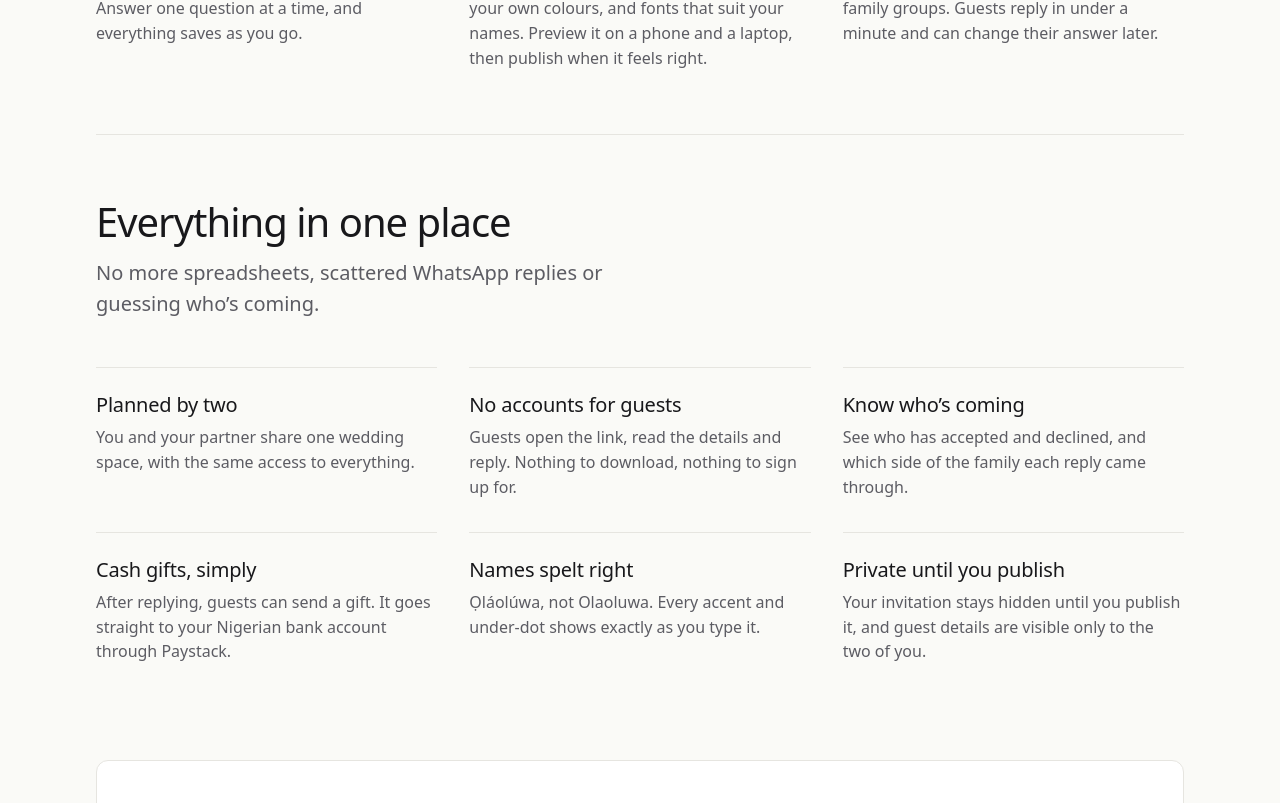
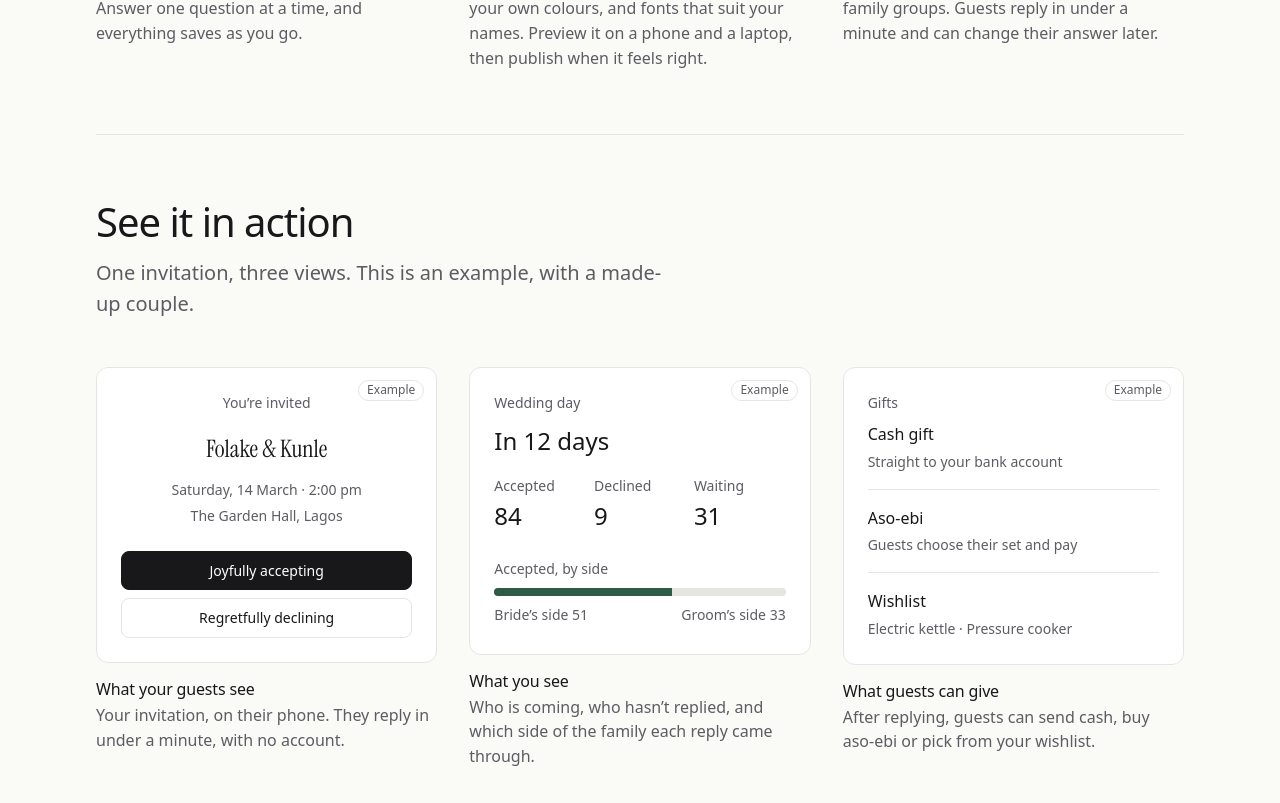
Before and after one commit to theseyipeters/alarina, a React (Vite) app: page / in a window 1280 px wide. Shown: the part 1097-1900 px from the top of the page. Built offline with nearby package versions, Linux system fonts and the light colour scheme; no server answers.

Commit message:
Add SeeItInAction component to Home page for enhanced user engagement

```diff
--- /dev/null
+++ b/src/components/SeeItInAction.css
@@ -0,0 +1,152 @@
+.demo-grid {
+  display: grid;
+  gap: var(--space-8);
+}
+
+@media (min-width: 56rem) {
+  .demo-grid {
+    grid-template-columns: repeat(3, 1fr);
+  }
+}
+
+.demo {
+  margin: 0;
+}
+
+.demo figcaption h3 {
+  margin: var(--space-4) 0 var(--space-1);
+  font-size: var(--text-base);
+}
+
+.demo figcaption p {
+  margin: 0;
+}
+
+.demo-card {
+  position: relative;
+  min-height: 17rem;
+  padding: var(--space-6);
+  background: var(--surface);
+  border: 1px solid var(--border);
+  border-radius: var(--radius-lg);
+}
+
+.demo-card--invite {
+  text-align: center;
+}
+
+.demo-tag {
+  position: absolute;
+  top: var(--space-3);
+  right: var(--space-3);
+  padding: 0 var(--space-2);
+  font-size: var(--text-xs);
+  color: var(--text-muted);
+  border: 1px solid var(--border);
+  border-radius: 999px;
+}
+
+.demo-eyebrow {
+  margin: 0 0 var(--space-2);
+  font-size: var(--text-sm);
+  color: var(--text-muted);
+}
+
+.demo-names {
+  margin: var(--space-4) 0 var(--space-3);
+  font-family: var(--font-invite);
+  font-size: var(--text-xl);
+}
+
+.demo-big {
+  margin: 0 0 var(--space-4);
+  font-family: var(--font-display);
+  font-size: var(--text-xl);
+}
+
+.demo-detail {
+  margin: 0 0 var(--space-1);
+  font-size: var(--text-sm);
+  color: var(--text-muted);
+}
+
+.demo-detail--row {
+  display: flex;
+  justify-content: space-between;
+}
+
+.demo-reply {
+  display: grid;
+  gap: var(--space-2);
+  margin-top: var(--space-6);
+}
+
+.demo-pill {
+  padding: var(--space-2) var(--space-3);
+  font-size: var(--text-sm);
+  color: var(--text);
+  border: 1px solid var(--border);
+  border-radius: var(--radius);
+}
+
+.demo-pill--on {
+  color: var(--on-primary);
+  background: var(--primary);
+  border-color: var(--primary);
+}
+
+.demo-stats {
+  display: grid;
+  grid-template-columns: repeat(3, 1fr);
+  gap: var(--space-2);
+  margin: 0 0 var(--space-6);
+}
+
+.demo-stats dt {
+  font-size: var(--text-sm);
+  color: var(--text-muted);
+}
+
+.demo-stats dd {
+  margin: 0;
+  font-family: var(--font-display);
+  font-size: var(--text-xl);
+}
+
+.demo-bar {
+  height: 0.5rem;
+  margin: var(--space-2) 0;
+  background: var(--border);
+  border-radius: 999px;
+  overflow: hidden;
+}
+
+.demo-bar span {
+  display: block;
+  height: 100%;
+  background: var(--accent);
+}
+
+.demo-gifts {
+  display: grid;
+  gap: var(--space-4);
+  margin: 0;
+  padding: 0;
+  list-style: none;
+}
+
+.demo-gifts li {
+  display: grid;
+  gap: var(--space-1);
+  padding-bottom: var(--space-4);
+  border-bottom: 1px solid var(--border);
+}
+
+.demo-gifts li:last-child {
+  padding-bottom: 0;
+  border-bottom: 0;
+}
+
+.demo-gifts .muted {
+  font-size: var(--text-sm);
+}
--- /dev/null
+++ b/src/components/SeeItInAction.tsx
@@ -0,0 +1,74 @@
+import './SeeItInAction.css'
+
+// Made-up couple and numbers, labelled as an example. Never real guests or real couples.
+
+export default function SeeItInAction() {
+  return (
+    <section className="landing-section" aria-labelledby="action-title">
+      <div className="section-head">
+        <h2 id="action-title">See it in action</h2>
+        <p className="muted">One invitation, three views. This is an example, with a made-up couple.</p>
+      </div>
+
+      <div className="demo-grid">
+        <figure className="demo">
+          <div className="demo-card demo-card--invite">
+            <span className="demo-tag">Example</span>
+            <p className="demo-eyebrow">You’re invited</p>
+            <p className="demo-names">Folake &amp; Kunle</p>
+            <p className="demo-detail">Saturday, 14 March · 2:00 pm</p>
+            <p className="demo-detail">The Garden Hall, Lagos</p>
+            <div className="demo-reply" aria-hidden="true">
+              <span className="demo-pill demo-pill--on">Joyfully accepting</span>
+              <span className="demo-pill">Regretfully declining</span>
+            </div>
+          </div>
+          <figcaption>
+            <h3>What your guests see</h3>
+            <p className="muted">Your invitation, on their phone. They reply in under a minute, with no account.</p>
+          </figcaption>
+        </figure>
+
+        <figure className="demo">
+          <div className="demo-card">
+            <span className="demo-tag">Example</span>
+            <p className="demo-eyebrow">Wedding day</p>
+            <p className="demo-big">In 12 days</p>
+            <dl className="demo-stats">
+              <div><dt>Accepted</dt><dd>84</dd></div>
+              <div><dt>Declined</dt><dd>9</dd></div>
+              <div><dt>Waiting</dt><dd>31</dd></div>
+            </dl>
+            <div className="demo-split">
+              <p className="demo-detail">Accepted, by side</p>
+              <div className="demo-bar" role="img" aria-label="51 on one side, 33 on the other">
+                <span style={{ width: '61%' }} />
+              </div>
+              <p className="demo-detail demo-detail--row"><span>Bride’s side 51</span><span>Groom’s side 33</span></p>
+            </div>
+          </div>
+          <figcaption>
+            <h3>What you see</h3>
+            <p className="muted">Who is coming, who hasn’t replied, and which side of the family each reply came through.</p>
+          </figcaption>
+        </figure>
+
+        <figure className="demo">
+          <div className="demo-card">
+            <span className="demo-tag">Example</span>
+            <p className="demo-eyebrow">Gifts</p>
+            <ul className="demo-gifts">
+              <li><span>Cash gift</span><span className="muted">Straight to your bank account</span></li>
+              <li><span>Aso-ebi</span><span className="muted">Guests choose their set and pay</span></li>
+              <li><span>Wishlist</span><span className="muted">Electric kettle · Pressure cooker</span></li>
+            </ul>
+          </div>
+          <figcaption>
+            <h3>What guests can give</h3>
+            <p className="muted">After replying, guests can send cash, buy aso-ebi or pick from your wishlist.</p>
+          </figcaption>
+        </figure>
+      </div>
+    </section>
+  )
+}
--- a/src/pages/Home.tsx
+++ b/src/pages/Home.tsx
@@ -1,6 +1,7 @@
 import { Link } from 'react-router'
 import { useAuth } from '../auth/useAuth.ts'
 import HeroInvitation from '../components/HeroInvitation.tsx'
+import SeeItInAction from '../components/SeeItInAction.tsx'
 import { useTitle } from '../lib/useTitle.ts'
 import './Home.css'
 import Logo from '../components/Logo.tsx'
@@ -111,6 +112,8 @@ export default function Home() {
           </ol>
         </section>
 
+        <SeeItInAction />
+
         <section className="landing-section" aria-labelledby="features-title">
           <div className="section-head">
             <h2 id="features-title">Everything in one place</h2>
```
